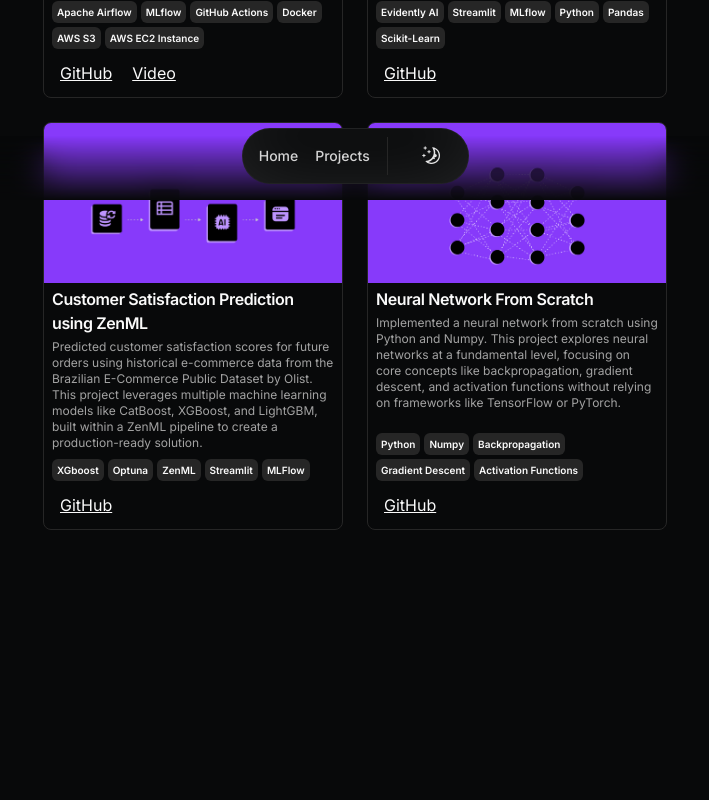
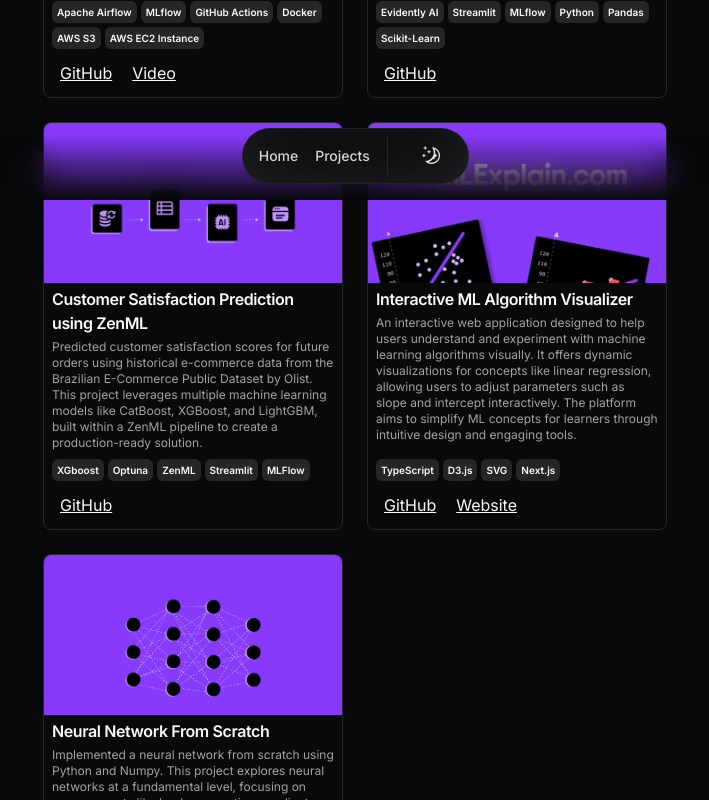
Before and after one commit to Mayankpratapsingh022/mayank-mlops-portfolio, a Next.js app: page /projects in a window 1280 px wide. Shown: the part 600-1400 px from the top of the page, without its empty margins (285-994 px from the left). Before the commit the page ends 1258 px from the top, so only its background shows below. Built offline with nearby package versions, Linux system fonts and the light colour scheme.

Commit message:
added mlexplain project

```diff
--- a/src/app/projects/page.tsx
+++ b/src/app/projects/page.tsx
@@ -122,6 +122,34 @@
       image: "/customer_pipeline.jpg",
 
     },
+
+{
+  title: "Interactive ML Algorithm Visualizer",
+  href: "https://www.mlexplain.com/linear-regression",
+  dates: "",
+  active: true,
+  description:
+    "An interactive web application designed to help users understand and experiment with machine learning algorithms visually. It offers dynamic visualizations for concepts like linear regression, allowing users to adjust parameters such as slope and intercept interactively. The platform aims to simplify ML concepts for learners through intuitive design and engaging tools.",
+  technologies: [
+    "TypeScript",
+    "D3.js",
+    "SVG",
+    "Next.js"
+  ],
+  links: [
+    {
+      "type": "GitHub",
+      "href": "https://github.com/Mayankpratapsingh022/MLDataViz",
+      "icon": "<Icons.github className='size-3' />"
+    },
+    {
+      "type": "Website",
+      "href": "https://www.mlexplain.com/linear-regression",
+      "icon": "<Icons.external className='size-3' />"
+    }
+  ],
+  image: "/mlexplain.png",
+},
 {
   title: "Neural Network From Scratch",
   href: "https://github.com/Mayankpratapsingh022/Neural_Network_from_Scratch",
@@ -145,6 +173,8 @@
   ],
   image: "/neural_net.jpg",
 }
+
+
 
 
 ];
--- a/src/data/resume.tsx
+++ b/src/data/resume.tsx
@@ -195,27 +195,31 @@
 
 
 {
-  title: "Neural Network From Scratch",
-  href: "https://github.com/Mayankpratapsingh022/Neural_Network_from_Scratch",
+  title: "Interactive ML Algorithm Visualizer",
+  href: "https://www.mlexplain.com/linear-regression",
   dates: "",
   active: true,
   description:
-    "Implemented a neural network from scratch using Python and Numpy. This project explores neural networks at a fundamental level, focusing on core concepts like backpropagation, gradient descent, and activation functions without relying on frameworks like TensorFlow or PyTorch.",
+    "An interactive web application designed to help users understand and experiment with machine learning algorithms visually. It offers dynamic visualizations for concepts like linear regression, allowing users to adjust parameters such as slope and intercept interactively. The platform aims to simplify ML concepts for learners through intuitive design and engaging tools.",
   technologies: [
-    "Python",
-    "Numpy",
-    "Backpropagation",
-    "Gradient Descent",
-    "Activation Functions"
+    "TypeScript",
+    "D3.js",
+    "SVG",
+    "Next.js"
   ],
   links: [
     {
-      type: "GitHub",
-      href: "https://github.com/Mayankpratapsingh022/Neural_Network_from_Scratch",
-      icon: <Icons.github className="size-3" />,
+      "type": "GitHub",
+      "href": "https://github.com/Mayankpratapsingh022/MLDataViz",
+      "icon": "<Icons.github className='size-3' />"
+    },
+    {
+      "type": "Website",
+      "href": "https://www.mlexplain.com/linear-regression",
+      "icon": "<Icons.external className='size-3' />"
     }
   ],
-  image: "/neural_net.jpg",
+  image: "/mlexplain.png",
 }
 
 
```
Also changed, not shown: public/mlexplain.png (added), 1 other file (tests, documents, lock files or other folders). Lines whose indentation alone changed are shown as unchanged.
